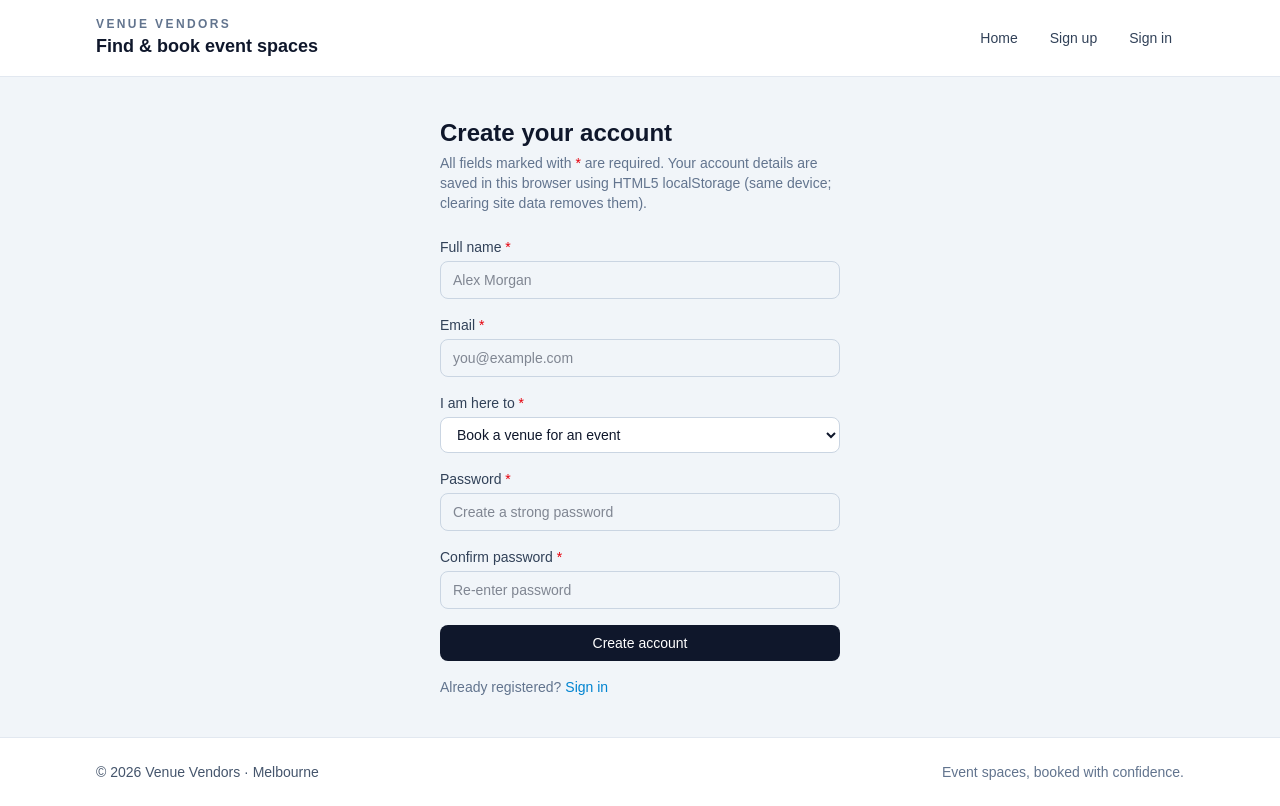
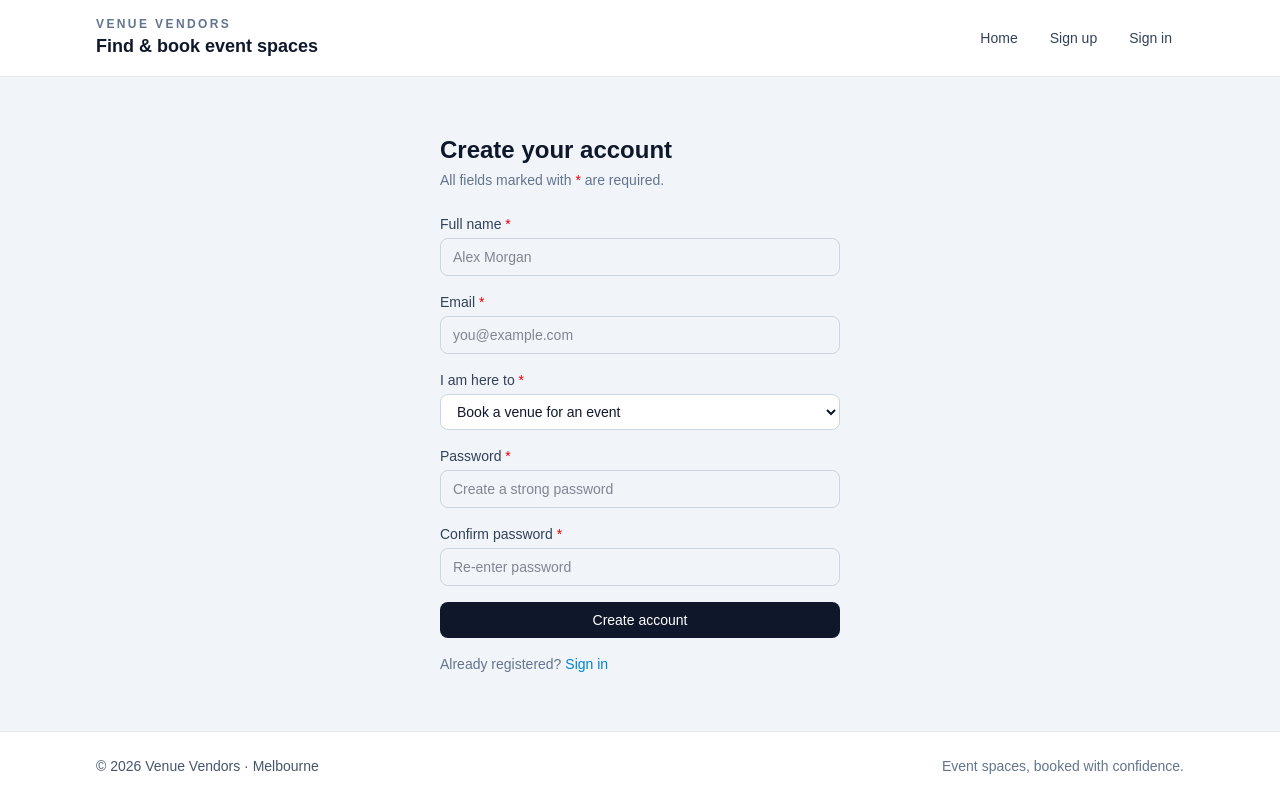
Before and after one commit to Jashanpreet23/workk23, a Next.js app: page /signup in a window 1280 px wide. Built offline with nearby package versions, Linux system fonts and the light colour scheme.

Commit message:
signup message change

```diff
--- a/src/pages/signup.tsx
+++ b/src/pages/signup.tsx
@@ -92,9 +92,7 @@ export default function SignUp() {
     <main className="mx-auto flex w-full max-w-md flex-1 flex-col justify-center px-6 py-10">
       <h2 className="text-2xl font-bold text-slate-900">Create your account</h2>
       <p className="mt-1 text-sm text-slate-500">
-        All fields marked with <span className="text-red-600">*</span> are required. Your account
-        details are saved in this browser using HTML5 localStorage (same device; clearing site data
-        removes them).
+        All fields marked with <span className="text-red-600">*</span> are required.
       </p>
 
       {success && (
```
